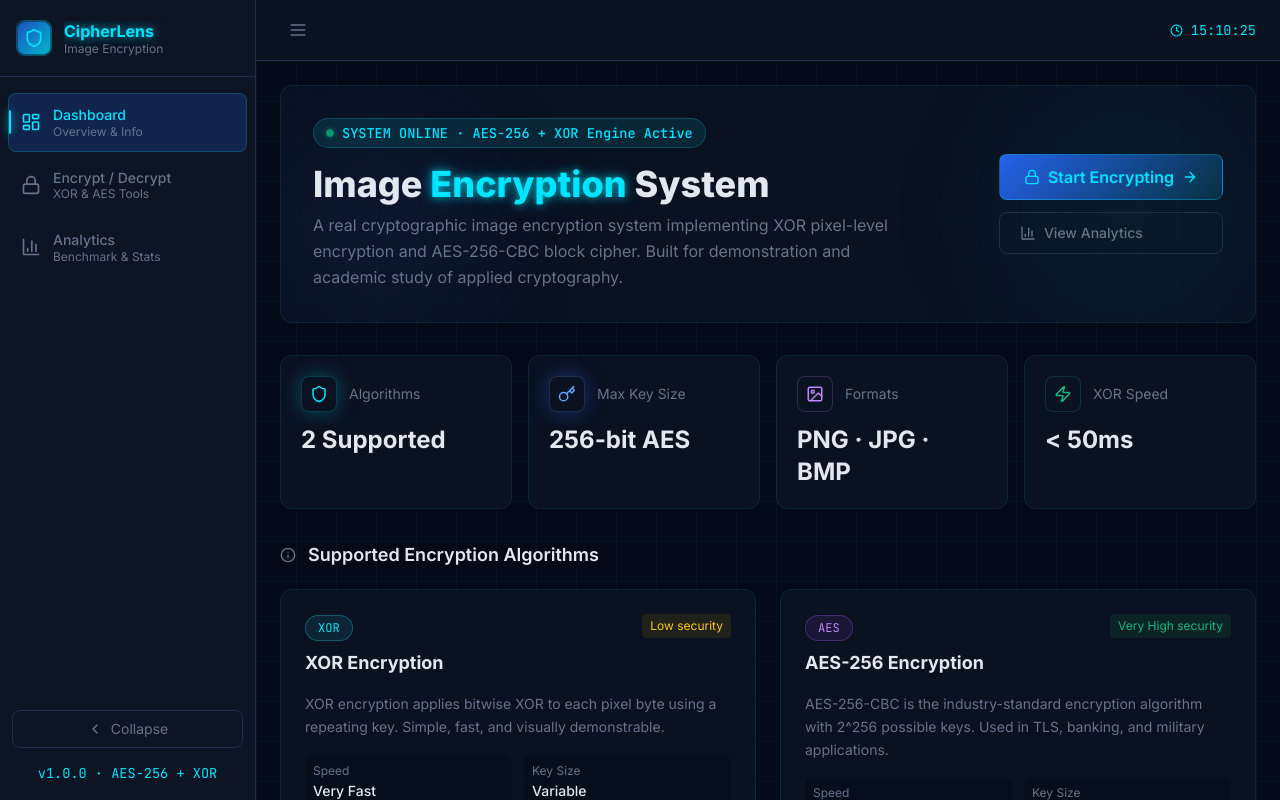
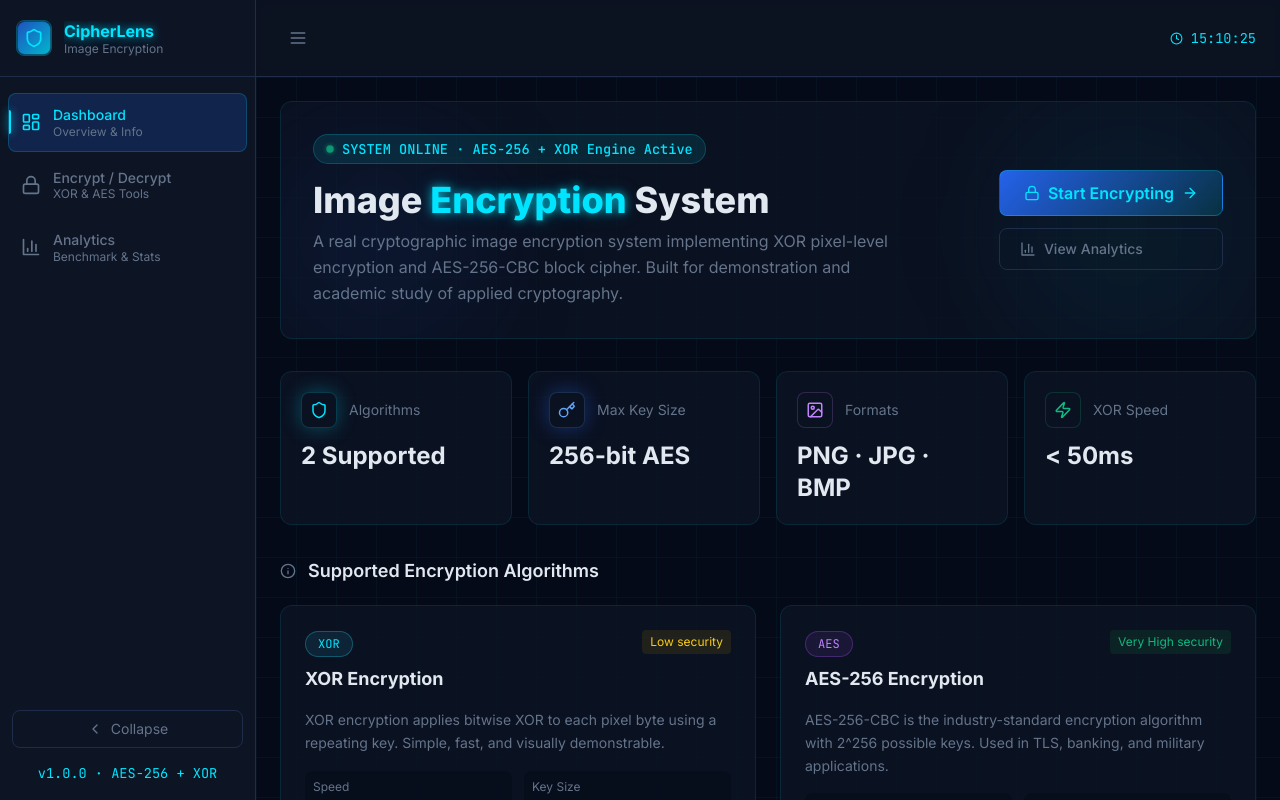
Before and after one commit to y0ussefsher1f/Image-Encryption-and-Decryption, a React (Vite) app in the folder frontend/: page / in a window 1280 px wide. Built offline with nearby package versions, Linux system fonts and the light colour scheme.

Commit message:
Align TopBar and Sidebar header borders

```diff
--- a/frontend/src/components/TopBar.jsx
+++ b/frontend/src/components/TopBar.jsx
@@ -14,7 +14,7 @@ function TopBar({ onMenuClick }) {
   }, [])
 
   return (
-    <header className="px-6 py-3 bg-cyber-surface/80 backdrop-blur-sm border-b border-cyber-border shrink-0">
+    <header className="px-6 py-5 bg-cyber-surface/80 backdrop-blur-sm border-b border-cyber-border shrink-0">
       <div className="flex items-center justify-between max-w-7xl mx-auto w-full">
         {/* Left: hamburger */}
         <div className="flex items-center">
```
